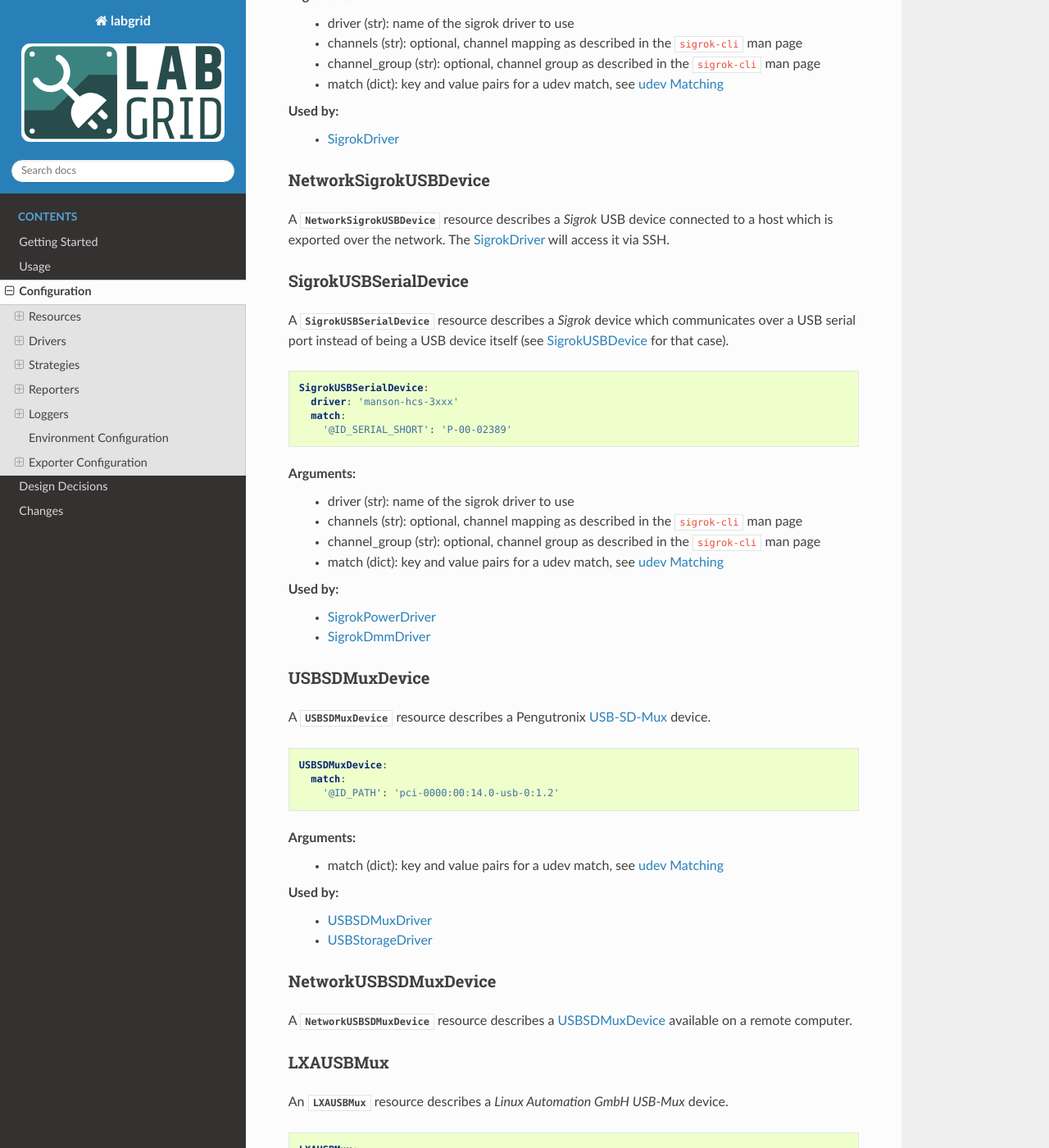
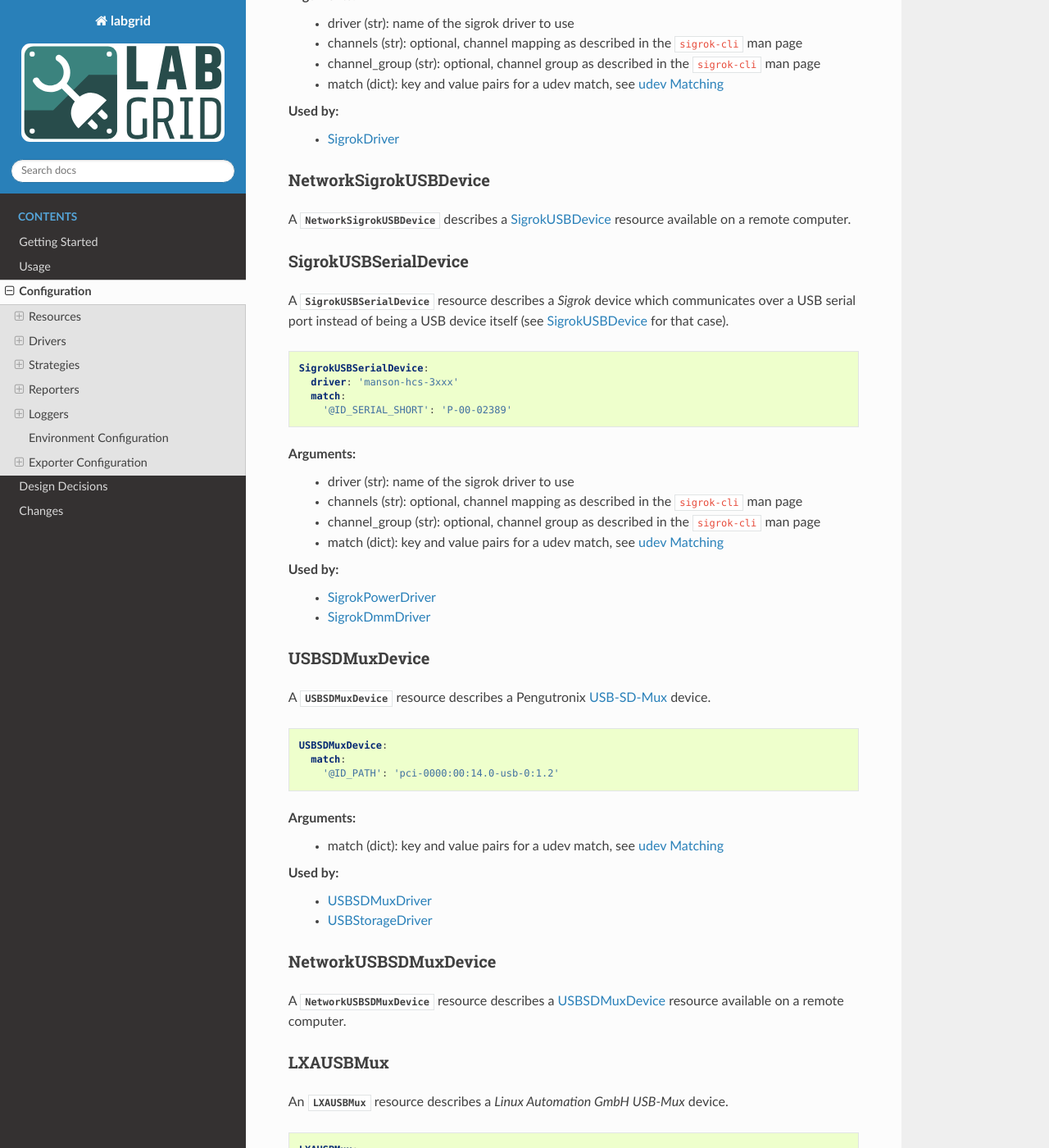
Before and after one commit to labgrid-project/labgrid, a Sphinx documentation site: the page built from doc/configuration.rst, in a window 1280 px wide and 1400 px high, scrolled down 19703 px. Shown: the whole window at 82% size. Built offline with Sphinx 7.4.7 and the Read the Docs theme 3.1.0, drawn with Linux system fonts in a browser that asks for light colours; pages that are not in the unit, such as notebooks, are missing from menus; some of the changed text lies outside the part shown.

Commit message:
doc/configuration: describe network resources consistently
Signed-off-by: Bastian Krause <bst@pengutronix.de>

```diff
--- a/doc/configuration.rst
+++ b/doc/configuration.rst
@@ -318,8 +318,8 @@
 
 NetworkYKUSHPowerPort
 +++++++++++++++++++++
-A :any:`NetworkYKUSHPowerPort` describes a `YKUSHPowerPort`_ available on a
-remote computer.
+A :any:`NetworkYKUSHPowerPort` describes a `YKUSHPowerPort`_ resource available
+on a remote computer.
 
 USBPowerPort
 ++++++++++++
@@ -523,7 +523,8 @@
 
 NetworkLXAIOBusPIO
 ++++++++++++++++++
-A :any:`NetworkLXAIOBusPIO` describes an `LXAIOBusPIO`_ exported over the network.
+A :any:`NetworkLXAIOBusPIO` describes an `LXAIOBusPIO`_ resource available on a
+remote computer.
 
 HIDRelay
 ++++++++
@@ -582,7 +583,8 @@
 
 NetworkHIDRelay
 +++++++++++++++
-A :any:`NetworkHIDRelay` describes an `HIDRelay`_ exported over the network.
+A :any:`NetworkHIDRelay` describes an `HIDRelay`_ resource available on a
+remote computer.
 
 SysfsGPIO
 +++++++++
@@ -684,8 +686,8 @@
 
 NetworkUSBMassStorage
 ~~~~~~~~~~~~~~~~~~~~~
-A :any:`NetworkUSBMassStorage` resource describes a USB memory stick or similar
-device available on a remote computer.
+A :any:`NetworkUSBMassStorage` resource describes `USBMassStorage`_ resource
+available on a remote computer.
 
 SigrokDevice
 ~~~~~~~~~~~~
@@ -765,18 +767,18 @@
 
 NetworkMXSUSBLoader
 ~~~~~~~~~~~~~~~~~~~
-A :any:`NetworkMXSUSBLoader` describes an `MXSUSBLoader`_ available on a remote
-computer.
+A :any:`NetworkMXSUSBLoader` describes an `MXSUSBLoader`_ resource available on
+a remote computer.
 
 NetworkIMXUSBLoader
 ~~~~~~~~~~~~~~~~~~~
-A :any:`NetworkIMXUSBLoader` describes an `IMXUSBLoader`_ available on a remote
-computer.
+A :any:`NetworkIMXUSBLoader` describes an `IMXUSBLoader`_ resource available on
+a remote computer.
 
 NetworkRKUSBLoader
 ~~~~~~~~~~~~~~~~~~
-A :any:`NetworkRKUSBLoader` describes an `RKUSBLoader`_ available on a remote
-computer.
+A :any:`NetworkRKUSBLoader` describes an `RKUSBLoader`_ resource available on a
+remote computer.
 
 AndroidUSBFastboot
 ~~~~~~~~~~~~~~~~~~
@@ -955,9 +957,8 @@
 
 NetworkSigrokUSBDevice
 ~~~~~~~~~~~~~~~~~~~~~~
-A :any:`NetworkSigrokUSBDevice` resource describes a *Sigrok* USB device
-connected to a host which is exported over the network.
-The `SigrokDriver`_ will access it via SSH.
+A :any:`NetworkSigrokUSBDevice` describes a `SigrokUSBDevice`_ resource
+available on a remote computer.
 
 SigrokUSBSerialDevice
 ~~~~~~~~~~~~~~~~~~~~~
@@ -1005,8 +1006,8 @@
 
 NetworkUSBSDMuxDevice
 ~~~~~~~~~~~~~~~~~~~~~
-A :any:`NetworkUSBSDMuxDevice` resource describes a `USBSDMuxDevice`_ available
-on a remote computer.
+A :any:`NetworkUSBSDMuxDevice` resource describes a `USBSDMuxDevice`_ resource
+available on a remote computer.
 
 LXAUSBMux
 ~~~~~~~~~
@@ -1026,8 +1027,8 @@
 
 NetworkLXAUSBMux
 ~~~~~~~~~~~~~~~~
-A :any:`NetworkLXAUSBMux` resource describes an `LXAUSBMux`_ available on a
-remote computer.
+A :any:`NetworkLXAUSBMux` resource describes an `LXAUSBMux`_ resource available
+on a remote computer.
 
 USBSDWireDevice
 ~~~~~~~~~~~~~~~
@@ -1049,8 +1050,8 @@
 
 NetworkUSBSDWireDevice
 ~~~~~~~~~~~~~~~~~~~~~~
-A :any:`NetworkUSBSDWireDevice` resource describes a `USBSDWireDevice`_ available
-on a remote computer.
+A :any:`NetworkUSBSDWireDevice` resource describes a `USBSDWireDevice`_
+resource available on a remote computer.
 
 USBVideo
 ~~~~~~~~
@@ -1159,7 +1160,8 @@
 
 NetworkFlashrom
 ~~~~~~~~~~~~~~~
-A :any:`NetworkFlashrom` describes a `Flashrom`_ available on a remote computer.
+A :any:`NetworkFlashrom` describes a `Flashrom`_ resource available on a remote
+computer.
 
 USBFlashableDevice
 ~~~~~~~~~~~~~~~~~~
@@ -1188,7 +1190,7 @@
 NetworkUSBFlashableDevice
 ~~~~~~~~~~~~~~~~~~~~~~~~~
 A :any:`NetworkUSBFlashableDevice` resource describes a `USBFlashableDevice`_
-resource available on a remote computer
+resource available on a remote computer.
 
 DediprogFlasher
 ~~~~~~~~~~~~~~~
@@ -1217,8 +1219,8 @@
 
 NetworkDediprogFlasher
 ~~~~~~~~~~~~~~~~~~~~~~
-A :any:`NetworkDediprogFlasher` describes a `DediprogFlasher`_ available on a
-remote computer.
+A :any:`NetworkDediprogFlasher` describes a `DediprogFlasher`_ resource
+available on a remote computer.
 
 XenaManager
 ~~~~~~~~~~~
```
